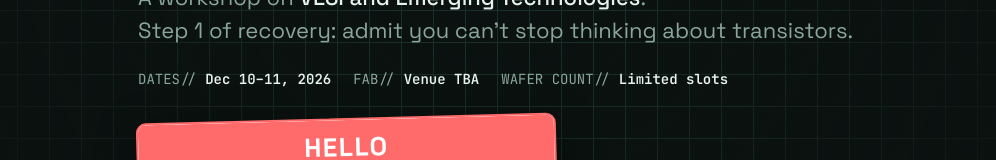
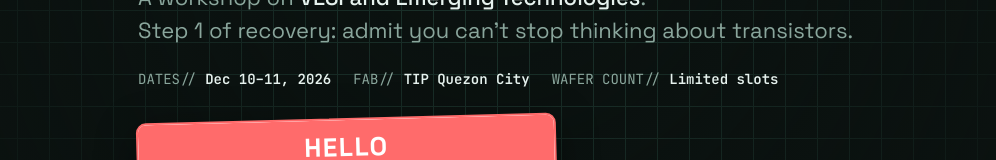
Before and after one commit to ethyljoybadiang/chip-a-holic, a plain HTML site: page index.html in a window 1280 px wide. Shown: the part 181-341 px from the top of the page, without its empty margins (142-1138 px from the left). Drawn offline with Linux system fonts and the light colour scheme.

Commit message:
Set venue to TIP Quezon City
Co-Authored-By: Claude Opus 5.5 <noreply@anthropic.com>
Claude-Session: https://claude.ai/code/session_01Gq3McMPmG9hZUxnZBJ2ccs

```diff
--- a/config.js
+++ b/config.js
@@ -2,7 +2,7 @@
 window.CONFIG = {
   // Google Apps Script Web App URL (see README). Leave "" for preview mode.
   ENDPOINT: "",
-  VENUE: "Venue TBA",
+  VENUE: "TIP Quezon City",
   SEATS: "Limited slots",
   CONTACT: ""   // e.g. "Questions? Message IEEE CS Philippines on Facebook"
 };
--- a/index.html
+++ b/index.html
@@ -291,7 +291,7 @@
 
 <script src="config.js"></script>
 <script>
-const CONFIG = window.CONFIG || { ENDPOINT:'', VENUE:'Venue TBA', SEATS:'Limited slots', CONTACT:'' };
+const CONFIG = window.CONFIG || { ENDPOINT:'', VENUE:'TIP Quezon City', SEATS:'Limited slots', CONTACT:'' };
 
 document.getElementById('venueTxt').textContent = CONFIG.VENUE;
 document.getElementById('seatsTxt').textContent = CONFIG.SEATS;
```
